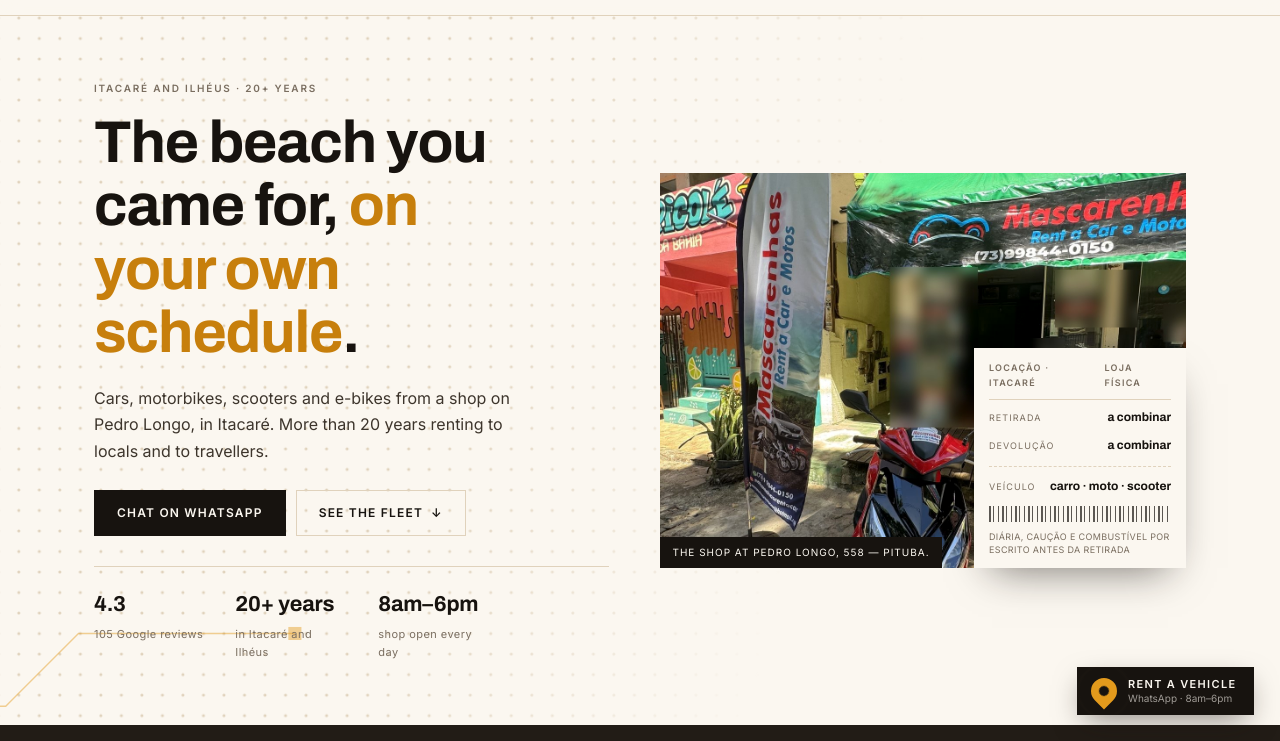
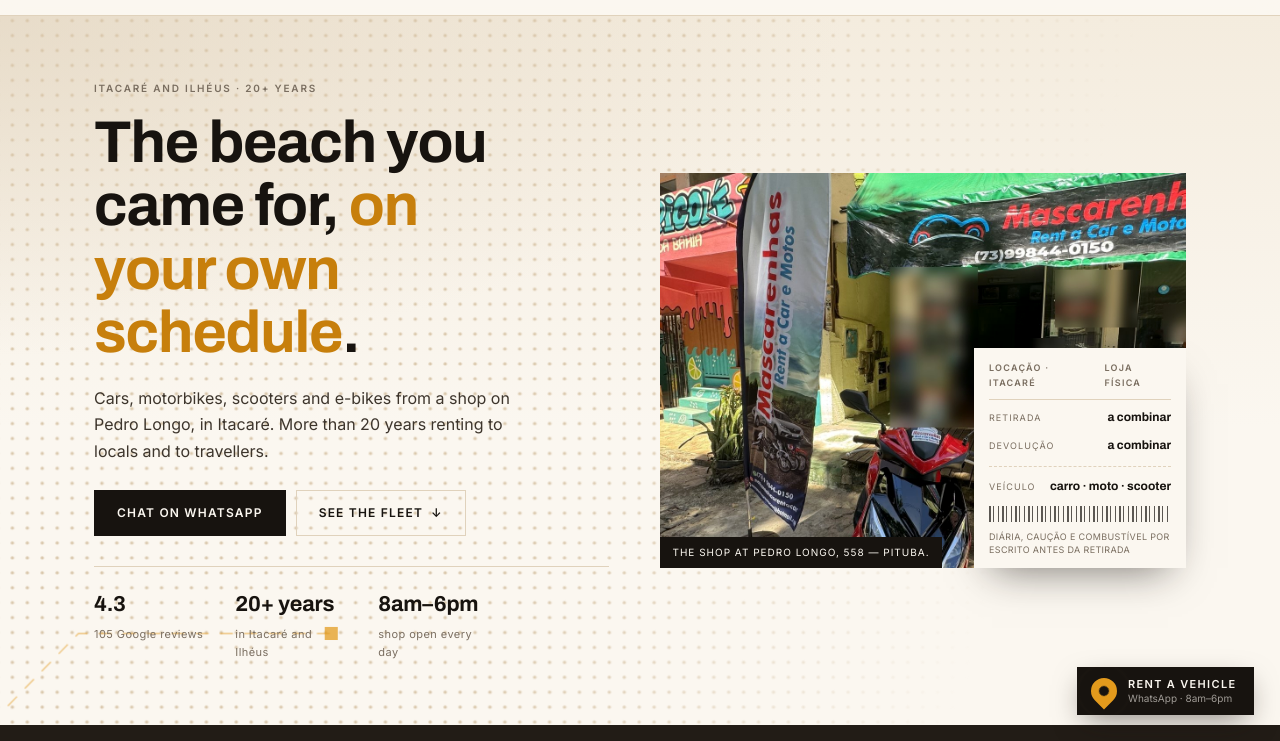
Before and after one commit to 42bikes/mascarenhas-previa, a plain HTML site: page index.html in a window 1280 px wide. Shown: the part 59-800 px from the top of the page. Drawn offline with Linux system fonts and the light colour scheme.

Commit message:
Give the hero a visible, animated background
The dot layer was too faint to read as anything but empty space, so the top
of the page looked flat white. The hero now has a warm wash, a denser dot
mesh that drifts slowly and a dashed route with a pulsing node, all disabled
under prefers-reduced-motion.

🤖 Generated with Codebuff
Co-Authored-By: Codebuff <noreply@codebuff.com>

```diff
--- a/index.html
+++ b/index.html
@@ -69,14 +69,14 @@
     <div class="hero-bg" aria-hidden="true">
       <svg viewBox="0 0 1600 760" preserveAspectRatio="xMidYMid slice" focusable="false">
         <defs>
-          <pattern id="heroDots" width="22" height="22" patternUnits="userSpaceOnUse">
-            <circle cx="2" cy="2" r="1.6" fill="#E0D2BC"/>
+          <pattern id="heroDots" width="16" height="16" patternUnits="userSpaceOnUse">
+            <circle cx="2" cy="2" r="1.8" fill="#D9C7AB"/>
           </pattern>
         </defs>
-        <rect width="1600" height="760" fill="url(#heroDots)"/>
-        <path d="M0 740 L120 740 L198 662 L430 662" fill="none" stroke="#E39A1C" stroke-width="1.5" opacity=".45"/>
-        <path d="M0 700 L66 700 L108 658" fill="none" stroke="#E39A1C" stroke-width="1.5" opacity=".22"/>
-        <rect x="423" y="655" width="14" height="14" fill="#E39A1C" opacity=".45"/>
+        <rect class="hero-dots" x="-48" y="-48" width="1696" height="856" fill="url(#heroDots)"/>
+        <path class="hero-route" d="M-20 742 L120 742 L198 662 L470 662"/>
+        <path class="hero-route hero-route-2" d="M-20 700 L66 700 L108 658"/>
+        <rect class="hero-node" x="462" y="655" width="14" height="14"/>
       </svg>
     </div>
     <div class="container hero-grid">
--- a/styles.css
+++ b/styles.css
@@ -162,19 +162,37 @@ button{font:inherit; color:inherit}
   padding:8px 12px; line-height:1.5;
 }
 
-/* padrão em SVG atrás do hero: malha de pontos + traço de mapa */
+/* fundo do hero: lavagem quente + malha de pontos em SVG e traço de mapa em movimento */
 
+.hero{
+  background:
+    radial-gradient(110% 80% at 0% 0%, rgba(224,210,188,.62) 0%, rgba(251,247,240,0) 60%),
+    linear-gradient(180deg,#F4ECDE 0%, var(--paper) 58%);
+}
 .hero-bg{
   position:absolute; inset:0; overflow:hidden; pointer-events:none;
-  -webkit-mask-image:linear-gradient(to bottom,#000 0 58%,transparent 94%);
-  mask-image:linear-gradient(to bottom,#000 0 58%,transparent 94%);
+  -webkit-mask-image:linear-gradient(to bottom,#000 0 72%,transparent 100%);
+  mask-image:linear-gradient(to bottom,#000 0 72%,transparent 100%);
 }
 .hero-bg svg{display:block; width:100%; height:100%}
 .hero .container{position:relative; z-index:1}
+
+.hero-dots{animation:heroDrift 38s linear infinite}
+@keyframes heroDrift{to{transform:translate(-16px,16px)}}
+
+.hero-route{
+  fill:none; stroke:var(--amber); stroke-width:1.5; stroke-dasharray:14 12;
+  opacity:.5; animation:heroDash 9s linear infinite;
+}
+.hero-route-2{opacity:.26; animation-duration:13s}
+.hero-node{fill:var(--amber); opacity:.55; animation:heroNode 5.5s ease-in-out infinite}
+@keyframes heroDash{to{stroke-dashoffset:-52}}
+@keyframes heroNode{50%{opacity:.95}}
+
 @media (min-width:960px){
   .hero-bg{
-    -webkit-mask-image:linear-gradient(105deg,#000 0 36%,transparent 64%);
-    mask-image:linear-gradient(105deg,#000 0 36%,transparent 64%);
+    -webkit-mask-image:linear-gradient(105deg,#000 0 46%,transparent 78%);
+    mask-image:linear-gradient(105deg,#000 0 46%,transparent 78%);
   }
 }
 
@@ -629,6 +647,7 @@ button{font:inherit; color:inherit}
   *,*::before,*::after{animation-duration:.01ms !important; transition-duration:.01ms !important}
   .road-vehicle{display:none}
   .marquee-track{animation:none}
+  .hero-dots,.hero-route,.hero-node{animation:none}
   .map-pin::after{animation:none; opacity:0}
   .js .reveal{opacity:1; transform:none; transition:none}
   .js .steps li::before{transform:none; transition:none}
```
